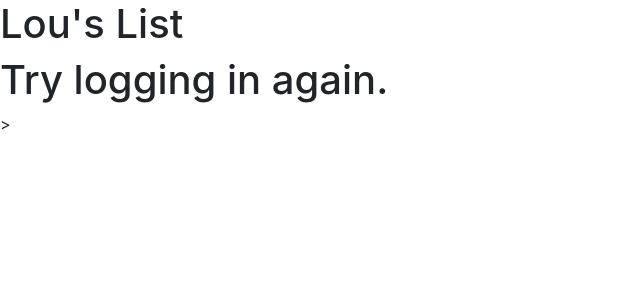
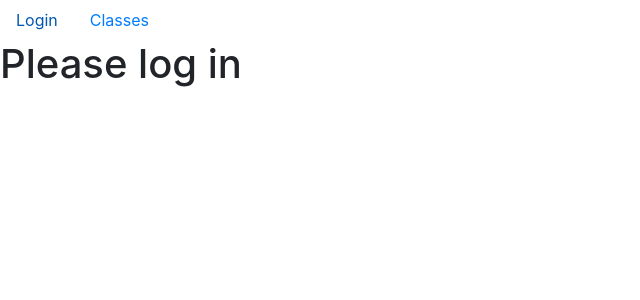
Before and after one commit to tjburk/Lous-List, a Django app: page / in a window 1280 px wide. Shown: the top 300 px of the page, without its empty margins (0-640 px from the left). Run offline with Django 4.2, Linux system fonts and the light colour scheme; some libraries are stand-ins or nearby versions.

Commit message:
Links to login/log out and classes

```diff
--- a/templates/lous_list/index.html
+++ b/templates/lous_list/index.html
@@ -1,5 +1,6 @@
 <!DOCTYPE html>
 <html lang="en">
+
 <head>
     <title>Lou's List</title>
     <meta charset="utf-8">
@@ -9,11 +10,27 @@
 </head>
 
 <body>
-    <h1>Lou's List</h1>
     {% if user.is_authenticated %}
-        <p>Welcome, {{ user.username}}</p>
+        <ul class="nav">
+        <li class="nav-item">
+            <a class="nav-link active" aria-current="page" href="logout/">Logout</a>
+        </li>
+        <li class="nav-item">
+          <a class="nav-link active" aria-current="page" href="list_classes/">Classes</a>
+        </li>
+      </ul>
+        <p>Welcome, {{ user.username }}</p>
     {% else %}
-        <h1>Try logging in again.</h1>>
+    <ul class="nav">
+        <li class="nav-item">
+            <a class="nav-link active" aria-current="page" href="accounts/login/">Login</a>
+        </li>
+        <li class="nav-item">
+          <a class="nav-link active" aria-current="page" href="list_classes/">Classes</a>
+        </li>
+      </ul>
+        <h1>Please log in</h1>
     {% endif %}
+
 </body>
 </html>
```
